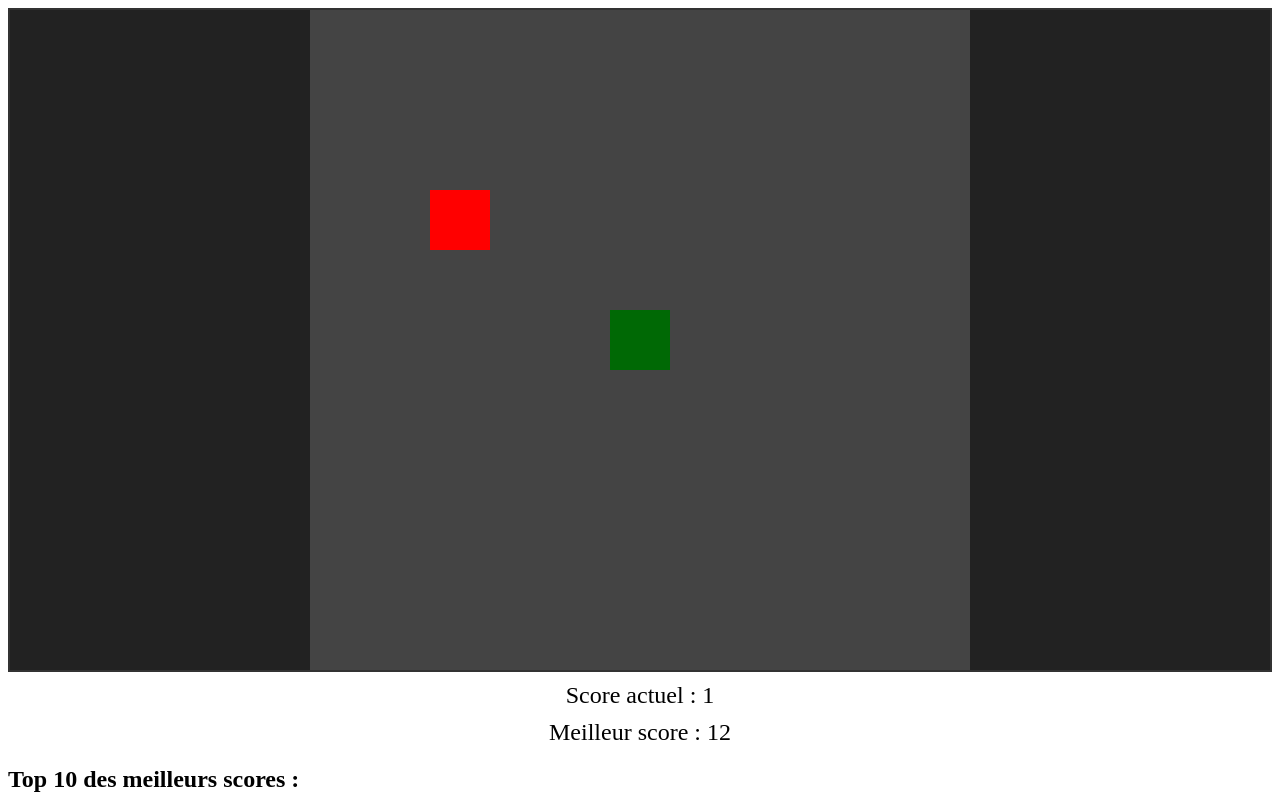
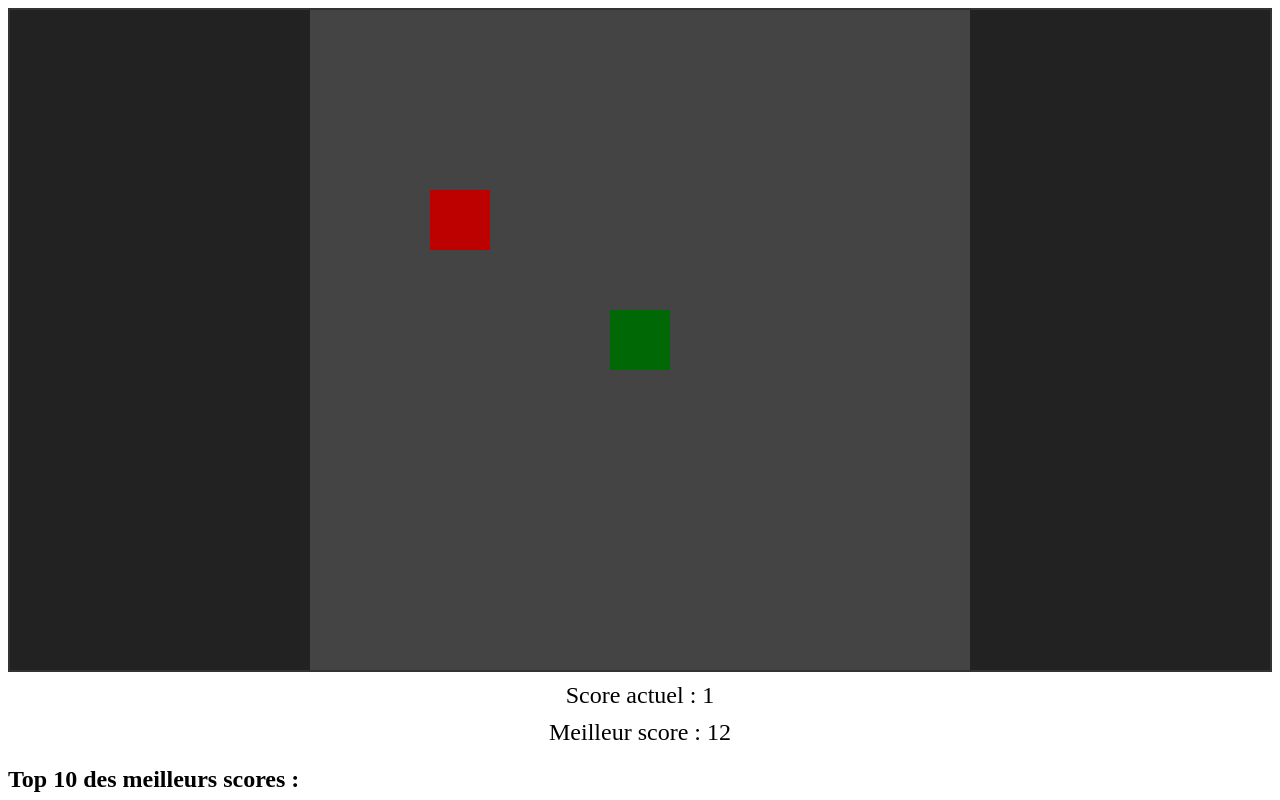
Before and after one commit to acecor-cotep/cotep-snake, a Vue app in the folder snake/: page / in a window 1280 px wide. Shown: the top 800 px of the page. Built offline with nearby package versions, Linux system fonts and the light colour scheme.

Commit message:
:hammer: fix de la barre de défilement quand on appuie sur les flèches

```diff
--- a/snake/src/components/Game.vue
+++ b/snake/src/components/Game.vue
@@ -58,6 +58,12 @@
 
     methods: {
       handleKeyDown(event) {
+
+        if (['ArrowUp', 'ArrowDown', 'ArrowLeft', 'ArrowRight'].includes(event.key)) {
+        event.preventDefault();
+        }
+
+
         if (!this.collisionDetected) {
           switch (event.key) {
             case 'ArrowUp':
@@ -253,7 +259,7 @@
   }
 
   .food {
-    background-color: #ff0000;
+    background-color: #bd0000;
   }
 
   .score {
```
Lines whose indentation alone changed are shown as unchanged.
